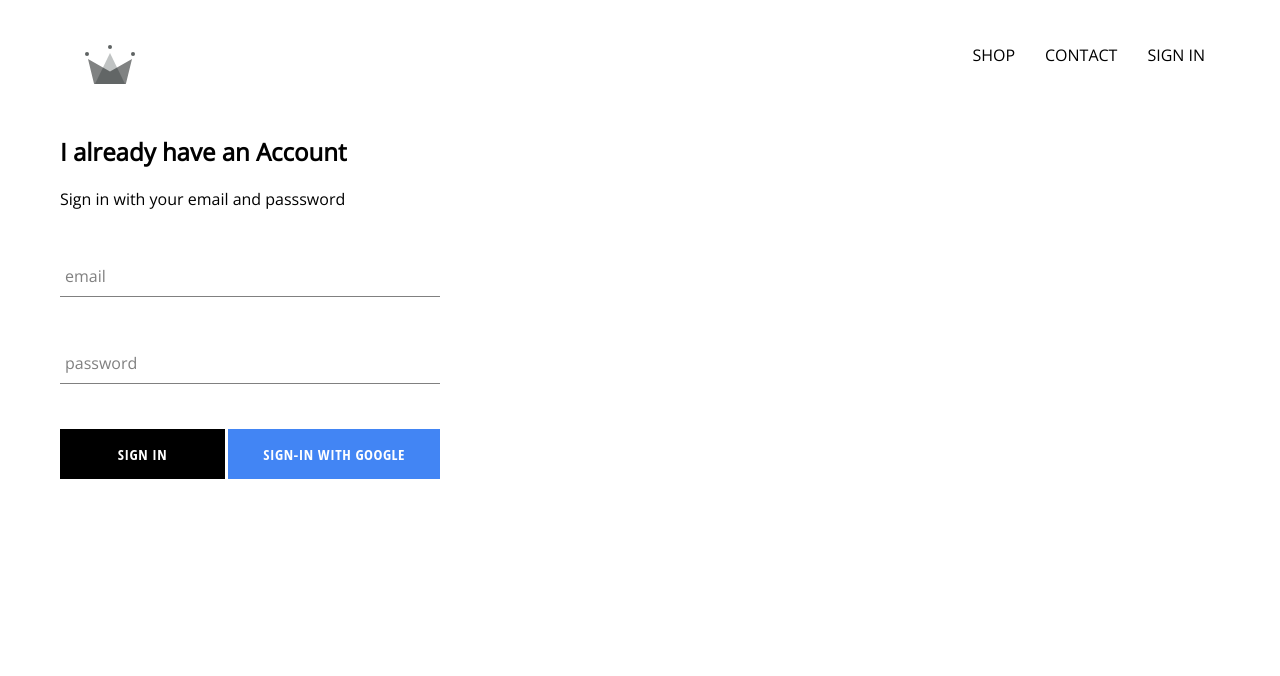
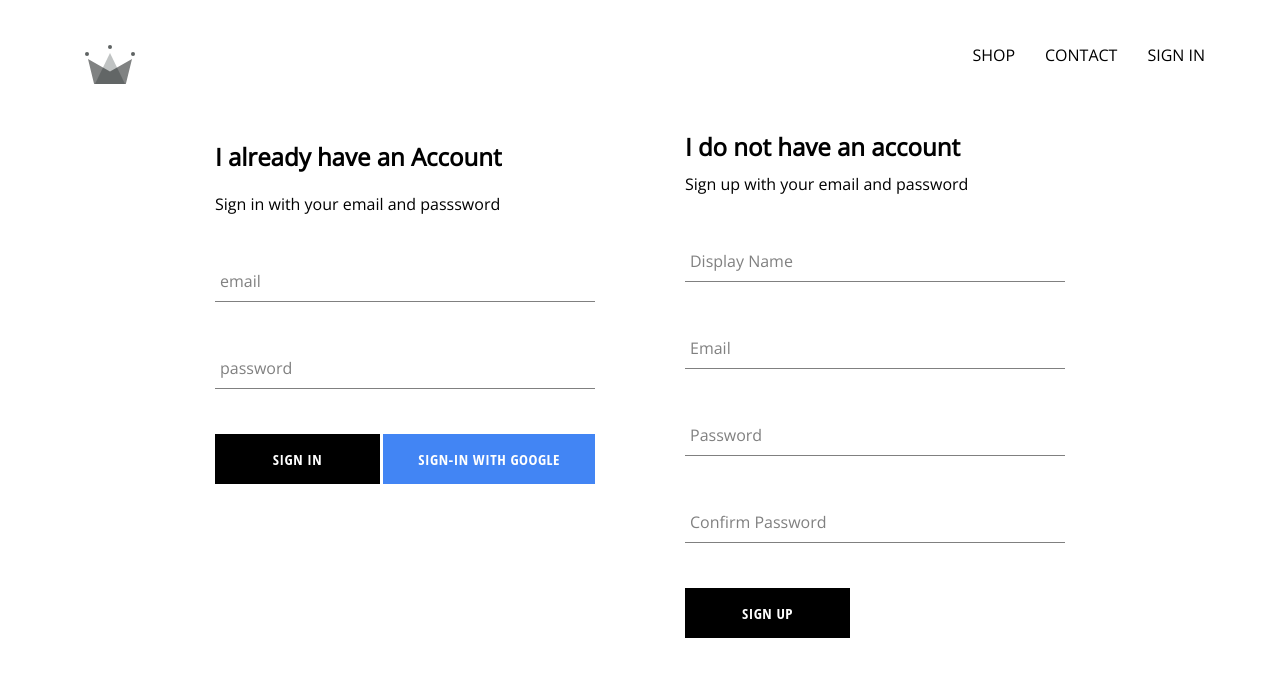
Before and after one commit to 123Keerti/crwn-clothing, a React (Create React App) app: page /signin in a window 1280 px wide. Shown: the top 676 px of the page. Built offline with nearby package versions, Linux system fonts and the light colour scheme; no server answers.

Commit message:
implemented firebase utils and includedability to store authenticated users into our firestore database

```diff
--- a/src/App.js
+++ b/src/App.js
@@ -5,7 +5,7 @@ import HomePage from './pages/homepage/homepage.component';
 import ShopPage from './pages/shop/shop.component.jsx';
 import Header from './components/header/header.component.jsx';
 import SignInAndSignUpPage from './pages/sign-in-and-sign-up/sign-in-and-sign-up.component';
-import { auth } from './firebase/firebase.utils';
+import { auth, createUserProfileDocument } from './firebase/firebase.utils';
 import React from 'react';
 
 
@@ -21,10 +21,30 @@ constructor() {
 unsubscribeFromAuth = null;
 
 componentDidMount() {
-  this.unsubscribeFromAuth =auth.onAuthStateChanged(user => {
-    this.setState({ currentUser:user });
+  this.unsubscribeFromAuth =auth.onAuthStateChanged(async userAuth => {
+   if(userAuth) {
+     const userRef = await createUserProfileDocument(userAuth);
 
-    console.log(user);
+     userRef.onSnapshot(snapShot => {
+         this.setState({
+           currentUser: {
+             id: snapShot.id,
+             ...snapShot.data()
+
+           }
+         });
+         console.log(this.state);
+       });
+
+   }
+   this.setState({currentUser: userAuth});
+
+
+    // this.setState({ currentUser:user });
+
+    // console.log(user);
+
+    // createUserProfileDocument(user);
   });
 
 }
--- /dev/null
+++ b/src/components/sign-up/sign-up.component.jsx
@@ -0,0 +1,99 @@
+import React from 'react';
+import FormInput from '../form-input/form-input.component';
+import CustomButton from '../custom-button/custom-button.component';
+import { auth, createUserProfileDocument } from '../../firebase/firebase.utils';
+import './sign-up.styles.scss';
+
+class SignUp extends React.Component {
+    constructor(){
+        super();
+
+        this.state = {
+            displayName: '',
+            email:'',
+            password:'',
+            confirmPassword:''
+        }
+    }
+
+    handleSubmit = async event => {
+        event.preventDefault();
+
+        const {displayName, email, password, confirmPassword } = this.state;
+
+        if(password !== confirmPassword){
+            alert("password dont match");
+            return;
+        }
+        try{
+            const { user } = await auth.createUserWithEmailAndPassword(email,password);
+            await createUserProfileDocument(user, {displayName});
+
+            this.setState({
+            displayName: '',
+            email:'',
+            password:'',
+            confirmPassword:''
+
+            });
+
+        }catch(error){
+            console.error(error);
+
+
+        }
+    };
+
+    handleChange = event => {
+        const { name, value } = event.target;
+
+        this.setState({[name]:value});
+    }
+
+    render() {
+        const {displayName, email, password, confirmPassword } = this.state;
+       return(
+        <div className='sign-up'>
+            <h2 className='title'>I do not have an account</h2>
+            <span>Sign up with your email and password</span>
+            <form  className='sign-up-form' onSubmit={this.handleSubmit}>
+                <FormInput
+                type='text'
+                name='displayName'
+                value={displayName}
+                onChange={this.handleChange}
+                label='Display Name'
+                required
+             />
+                <FormInput
+                type='email'
+                name='email'
+                value={email}
+                onChange={this.handleChange}
+                label='Email'
+                required
+             />
+                  <FormInput
+                type='password'
+                name='password'
+                value={password}
+                onChange={this.handleChange}
+                label='Password'
+                required
+             />
+                  <FormInput
+                type='password'
+                name='confirmPassword'
+                value={confirmPassword}
+                onChange={this.handleChange}
+                label='Confirm Password'
+                required
+             />
+             <CustomButton type='submit' > SIGN UP </CustomButton>
+              </form>
+
+        </div>
+       )
+    }
+}
+export default SignUp;
--- /dev/null
+++ b/src/components/sign-up/sign-up.styles.scss
@@ -0,0 +1,9 @@
+.sign-up {
+    display: flex;
+    flex-direction: column;
+    width: 380px;
+
+    .title {
+      margin: 10px 0;
+    }
+  }
--- a/src/firebase/firebase.utils.js
+++ b/src/firebase/firebase.utils.js
@@ -13,6 +13,35 @@ const config = {
         measurementId: "G-NESRSJFMEG"
       };
 
+      export const createUserProfileDocument = async (userAuth, additionalData) => {
+          if(!userAuth) return;
+
+          const userRef = firestore.doc(`users/${userAuth.uid}`);
+          const snapShot= await userRef.get();
+
+        //   console.log(snapShot);
+        if(!snapShot.exists){
+            const { displayName, email } = userAuth;
+            const createdAt = new Date();
+
+            try {
+                await userRef.set({
+                    displayName,
+                    email,
+                    createdAt,
+                    ...additionalData
+                })
+
+            }catch (error){
+                console.log('error creating user', error.message);
+
+            }
+        }
+
+        return userRef;
+
+      };
+
       firebase.initializeApp(config);
 
     export const auth = firebase.auth();
--- a/src/pages/sign-in-and-sign-up/sign-in-and-sign-up.component.jsx
+++ b/src/pages/sign-in-and-sign-up/sign-in-and-sign-up.component.jsx
@@ -2,9 +2,13 @@ import React from 'react';
 import './sign-in-and-sign-up.styles.scss';
 
 import SignIn from '../../components/sign-in/sign-in.component';
+ import SignUp from '../../components/sign-up/sign-up.component';
 
 const SignInAndSignUpPage = () => (
-    <div className='sign-in-and-sign-up'><SignIn /></div>
+    <div className='sign-in-and-sign-up'>
+        <SignIn />
+        <SignUp />
+        </div>
 );
 
 export default SignInAndSignUpPage;
--- a/src/pages/sign-in-and-sign-up/sign-in-and-sign-up.styles.scss
+++ b/src/pages/sign-in-and-sign-up/sign-in-and-sign-up.styles.scss
@@ -0,0 +1,6 @@
+.sign-in-and-sign-up {
+    width: 850px;
+    display: flex;
+    justify-content: space-between;
+    margin: 30px auto;
+}
```
Also changed, not shown: src/test.js (added, +8 -0 lines).
